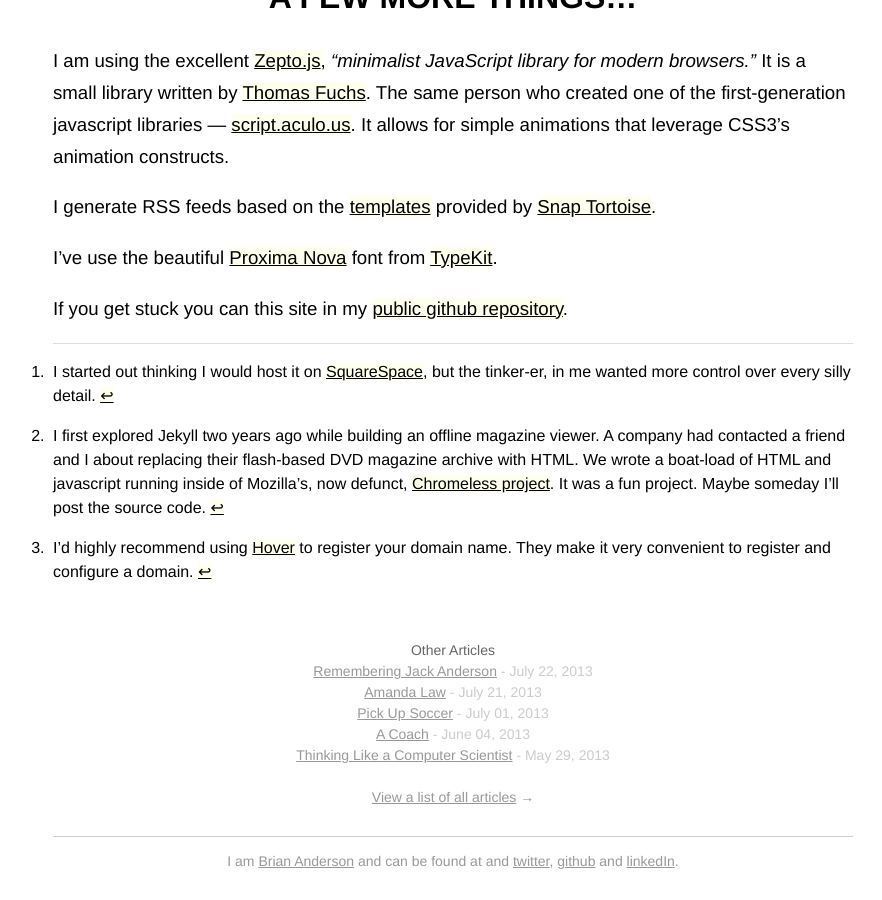
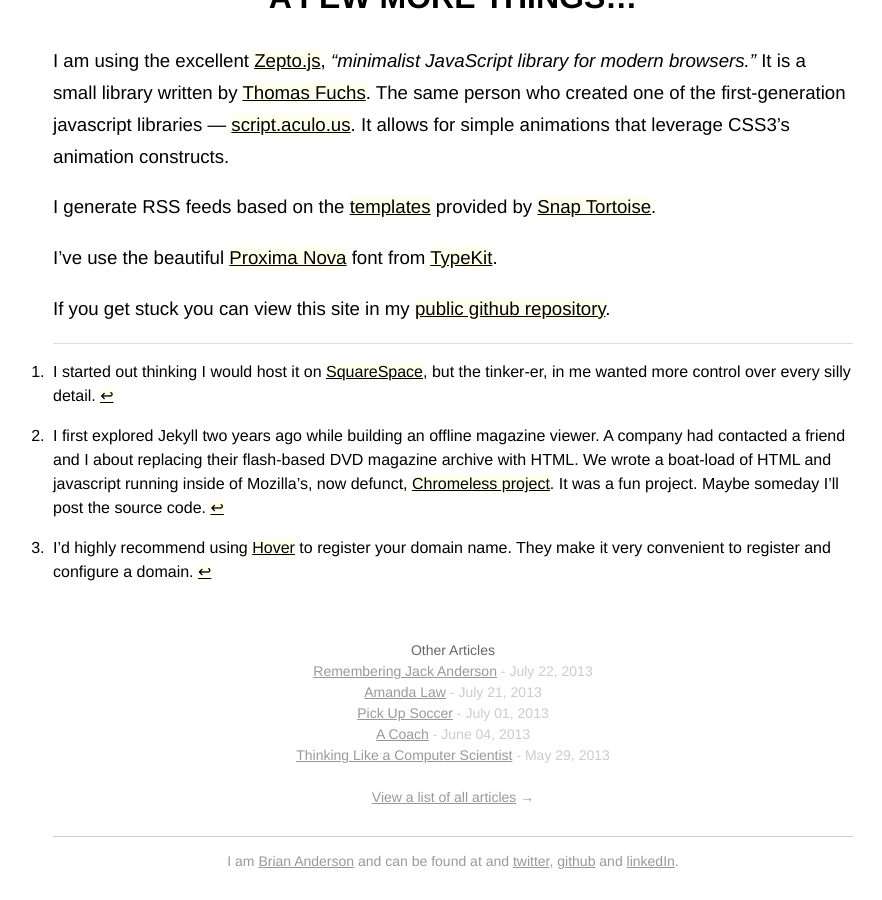
Before and after one commit to banderson623/banderson623.github.com, a Jekyll site: the page built from _posts/2013-05-28-serving-from-github.md, in a window 1280 px wide and 900 px high, scrolled down 1975 px. Shown: the whole window, without its empty margins (187-1069 px from the left). Built offline with Jekyll 4.4.1, drawn with Linux system fonts in a browser that asks for light colours.

```diff
--- a/_posts/2013-05-28-serving-from-github.md
+++ b/_posts/2013-05-28-serving-from-github.md
@@ -27,7 +27,7 @@ They have fantastic [documentation](http://jekyllrb.com/docs/home/) that explain
 
 # Use Github
 
-The site is *freely* stored and *freely* hosted at [Github](http://github.com). Using [Github Pages](http://pages.github.com/) you can host one of [your repositories](https://help.github.com/articles/user-organization-and-project-pages) as a website. Each time you push your code to the repository, the site is statically generated. Their [documentation](https://help.github.com/categories/20/articles) will get you up and running quickly. I followed the [instructions that explain how to use Jekyll](https://help.github.com/articles/using-jekyll-with-pages) to host your Github Pages site.
+The site is *[freely](https://github.com/blog/11-github-free-for-open-source)* stored and *freely* hosted at [Github](http://github.com). Using [Github Pages](http://pages.github.com/) you can host one of [your repositories](https://help.github.com/articles/user-organization-and-project-pages) as a website. Each time you push your code to the repository, the site is statically generated. Their [documentation](https://help.github.com/categories/20/articles) will get you up and running quickly. I followed the [instructions that explain how to use Jekyll](https://help.github.com/articles/using-jekyll-with-pages) to host your Github Pages site.
 
 The basic steps are:
 
@@ -52,7 +52,7 @@ I generate RSS feeds based on the [templates](https://github.com/snaptortoise/je
 
 I've use the beautiful [Proxima Nova](https://typekit.com/fonts/proxima-nova) font from  [TypeKit](https://typekit.com/).
 
-If you get stuck you can this site in my [public github repository](https://github.com/banderson623/banderson623.github.com).
+If you get stuck you can view this site in my [public github repository](https://github.com/banderson623/banderson623.github.com).
 
 [^1]: I started out thinking I would host it on [SquareSpace](http://www.squarespace.com/), but the tinker-er, in me wanted more control over every silly detail.
 
```
